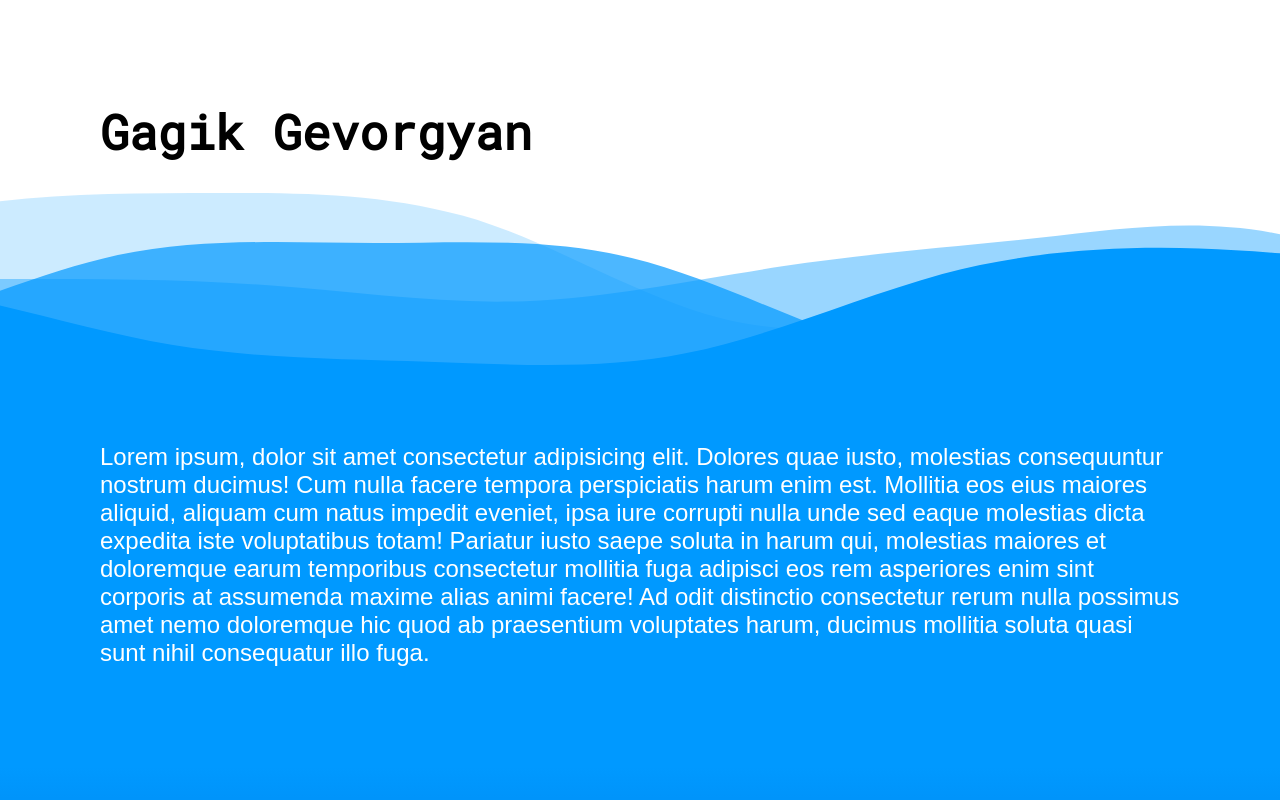
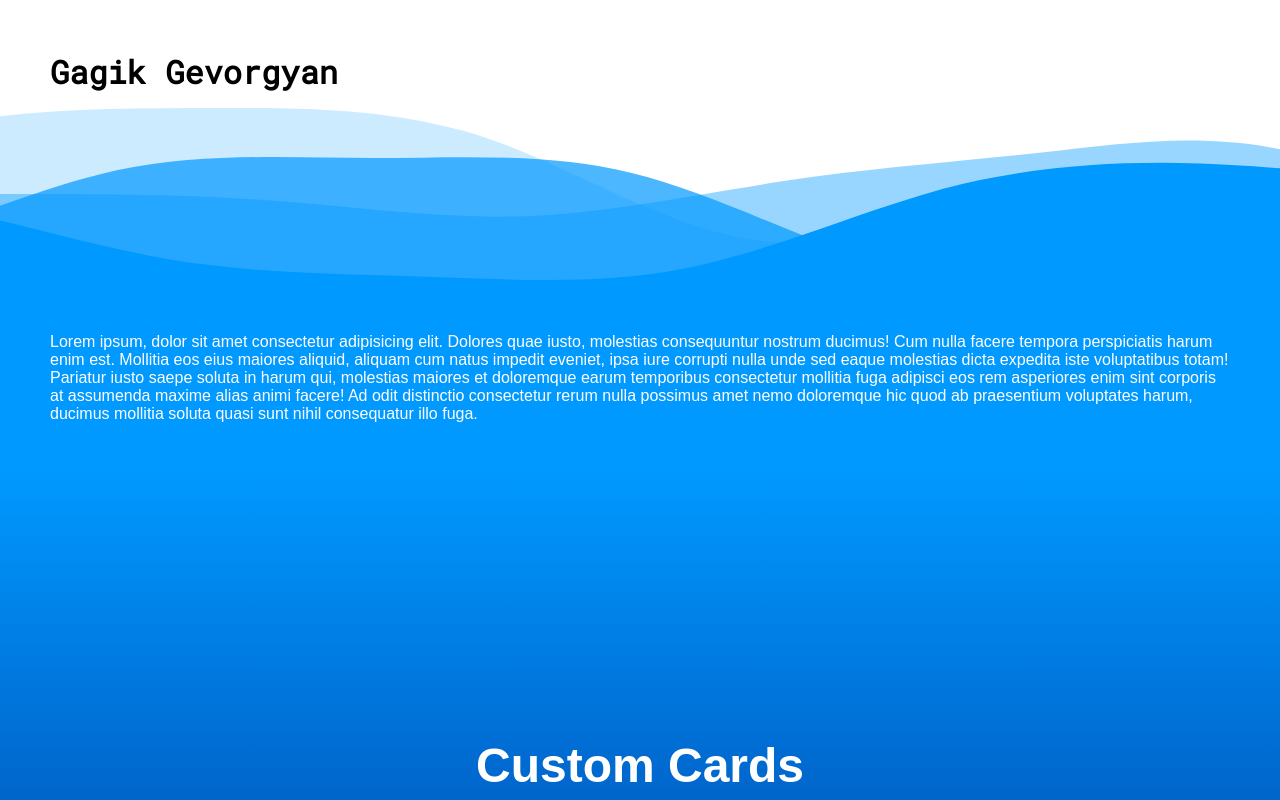
Before and after one commit to GagGev/gaggev.github.io, a plain HTML site: page index.html in a window 1280 px wide. Shown: the top 800 px of the page. Drawn offline with Linux system fonts and the light colour scheme.

Commit message:
Adding Resopsiveness to the index.css

```diff
--- a/css/index.css
+++ b/css/index.css
@@ -59,3 +59,29 @@
     font-weight: 400;
     color: #fff;
 }
+
+@media (min-width: 700px) {
+    .heading {
+        padding: 50px 50px 15px;
+    }
+
+    .heading-text {
+        font-size: 2rem;
+    }
+
+    .info {
+        padding: 25px 50px 50px;
+    }
+
+    .info-text {
+        font-size: 1rem;
+    }
+
+    .content {
+        padding: 25px 10px 100px;
+    }
+
+    .content-text {
+        font-size: 1rem;
+    }
+}
```
